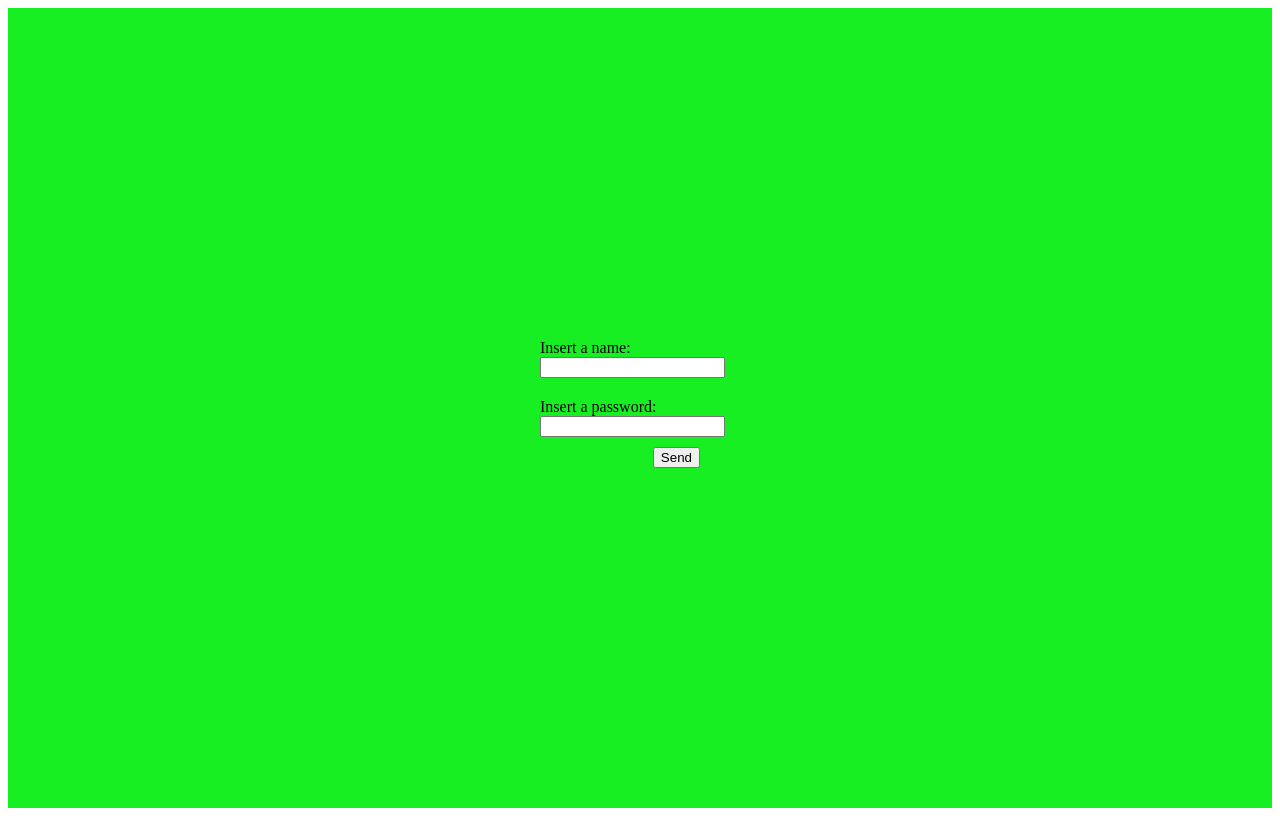
After one commit to JerryOliva/curso-php, a PHP site: page /swSt.php in a window 1280 px wide. The commit adds this page. Run offline with PHP 8.4, Linux system fonts and the light colour scheme.

Commit message:
code php syntax

```diff
--- /dev/null
+++ b/swSt.php
@@ -0,0 +1,122 @@
+<!DOCTYPE html>
+<html lang="en">
+<head>
+    <meta charset="UTF-8">
+    <meta name="viewport" content="width=device-width, initial-scale=1.0">
+    <title>Back end</title>
+
+    <style>
+        .container
+        {
+            top:0;
+            left:0;
+            box-sizing: border-box;
+            height:100vh;
+            display:flex;
+            justify-content: center;
+            align-items: center;
+            background-color: rgb(23,239,35);
+        }
+
+        @keyframes leftSlide
+        {
+            from{
+                transform:translateX(-400px);
+            }
+            to
+            {
+                transform:translateX(0);
+            }
+        }
+
+        .login_cont
+        {
+            animation: leftSlide 1s ease-out ;
+            height:300px;
+            width:300px;
+            display: flex;
+            flex-direction: column;
+            justify-content: center;
+            align-items: center;
+            background-color: rgb(23,239,35);
+        }
+
+        .login_cont:hover
+        {
+            background-color: tomato;
+            transition:0.8s;
+        }
+
+        .login1,.login2
+        {
+            width:200px;
+            margin:10px;
+
+
+        }
+
+        .login3
+        {
+
+            width:150px;
+            margin:10px;
+            display: flex;
+            justify-content: flex-end;
+
+        }
+
+    </style>
+
+
+</head>
+<body>
+
+    <form id="forma" method="POST" name="forma">
+
+        <div class="container">
+
+        <div class="login_cont">
+        <div class="login1">
+            <label for="names">Insert a name:</label>
+            <input type="text" id="names" name="names">
+        </div>
+        <div class="login2">
+            <label for="passw">Insert a password:</label>
+            <input type="password" id="passw" name="passw">
+
+            <div class="login3">
+                <input type="submit" name="send" value="Send" >
+            </div>
+        </div>
+        </div>
+
+
+        </div>
+    </form>
+  <?php
+
+    if(isset($_POST["send"]))
+    {
+        $nombre=$_POST["names"];
+        $contrasena=$_POST["passw"];
+
+        switch (true)
+        {
+            case $nombre=="juan" && $contrasena=="1234":
+                echo "Elevado";
+                break;
+            case $nombre=="Mariano" && $contrasena=="abce":
+                echo "Elevado";
+                break;
+            case $nombre=="Ismael" && $contrasena=="203":
+                echo "Continua";
+                break;
+            default:
+            echo "La consciencia es tu regalo toda la energía que percibes es del mundo que te rodea, respira para elevarte de esos planos de baja frecuencia";
+
+        }
+    }
+  ?>
+
+</body>
+</html>
```
Also changed, not shown: Math.php (+9 -2 lines), basicMaths.php (+41 -0 lines), phproyecto.php (added, +93 -0 lines), validarUsuario.php (added, +68 -0 lines).
